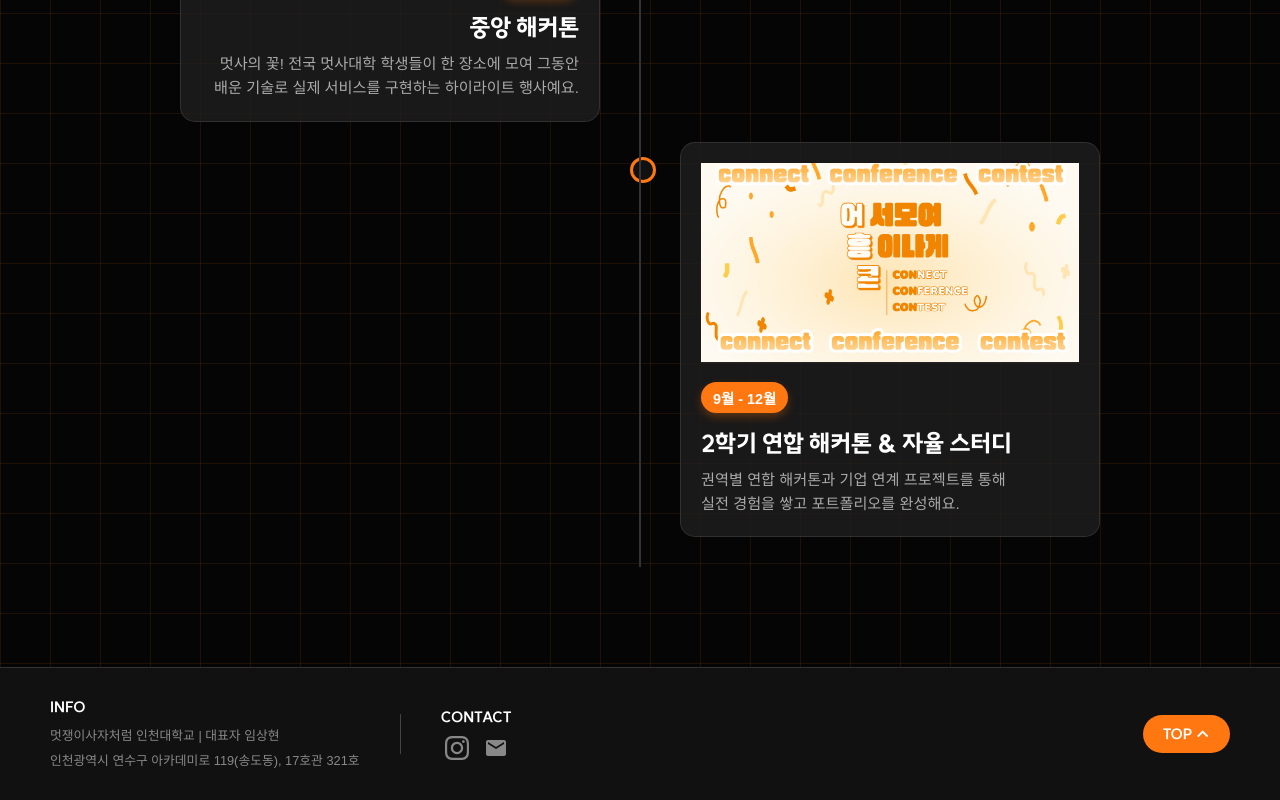
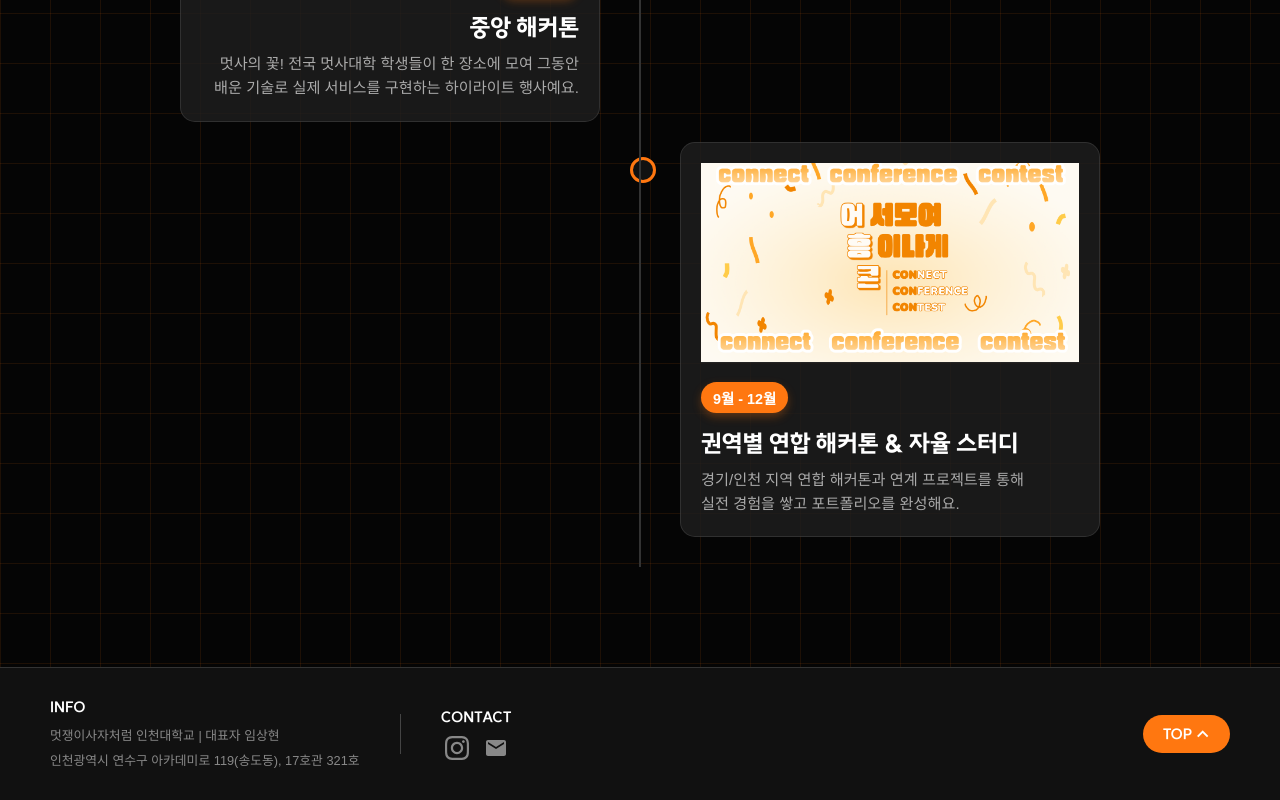
Before and after one commit to LikeLionUniv-INU/14th-mainpage, a React (Create React App) app: page /curriculum in a window 1280 px wide. Shown: the part 3268-4068 px from the top of the page. Built offline with nearby package versions, Linux system fonts and the light colour scheme; a web font is replaced by a local one.

Commit message:
Docs: 자잘자잘 수정

```diff
--- a/src/components/Footer.jsx
+++ b/src/components/Footer.jsx
@@ -42,7 +42,7 @@ function Footer() {
               </svg>
             </SocialIcon>
             {/* 메일 아이콘 (SVG) */}
-            <SocialIcon href="mailto:sh2624@inu.ac.kr">
+            <SocialIcon href="mailto:incheon.univ@likelion.org">
               <svg viewBox="0 0 24 24" fill="currentColor">
                 <path d="M20 4H4c-1.1 0-1.99.9-1.99 2L2 18c0 1.1.9 2 2 2h16c1.1 0 2-.9 2-2V6c0-1.1-.9-2-2-2zm0 4l-8 5-8-5V6l8 5 8-5v2z" />
               </svg>
--- a/src/pages/Apply.jsx
+++ b/src/pages/Apply.jsx
@@ -43,7 +43,7 @@ function Apply() {
       case "ING":
         return {
           text: "14기 아기사자 지원하기 🚀",
-          link: "https://forms.google.com/your-form-url", // 지원 구글폼 주소
+          link: "https://forms.gle/zMQufHqMTpiw2M4s7", // 지원 구글폼 주소
           disabled: false,
         };
       case "END":
@@ -63,7 +63,7 @@ function Apply() {
     <Container>
       <TitleSection>
         <Title>
-          BE <span>LIKELION.UNIV</span>
+          BE <span>LIKELION</span>
         </Title>
         <SubText>
           이제 여러분의 차례입니다.
--- a/src/pages/Curriculum.jsx
+++ b/src/pages/Curriculum.jsx
@@ -59,8 +59,8 @@ function Curriculum() {
     },
     {
       date: "9월 - 12월",
-      title: "2학기 연합 해커톤 & 자율 스터디",
-      desc: "권역별 연합 해커톤과 기업 연계 프로젝트를 통해\n실전 경험을 쌓고 포트폴리오를 완성해요.",
+      title: "권역별 연합 해커톤 & 자율 스터디",
+      desc: "경기/인천 지역 연합 해커톤과 연계 프로젝트를 통해\n실전 경험을 쌓고 포트폴리오를 완성해요.",
       image: "/assets/curriculum/contest.png",
     },
   ];
--- a/src/pages/MainPage.jsx
+++ b/src/pages/MainPage.jsx
@@ -53,9 +53,12 @@ function MainPage() {
       <RecruitCard>
         <div>
           <RecruitText>14기 아기사자 모집 시작까지</RecruitText>
+          {/* 지원 시작하면 문구 바꾸기 */}
           <DDayText>{dDay}</DDayText>
           <RecruitText>2026.02.16(월) ~ 2026.03.06(금)</RecruitText>
         </div>
+
+        {/* 지원 시작하면 링크/문구 바꾸기 */}
         <NotifyButton
           href="https://forms.gle/DwUNks3rVKT2GESv5"
           target="_blank"
```
